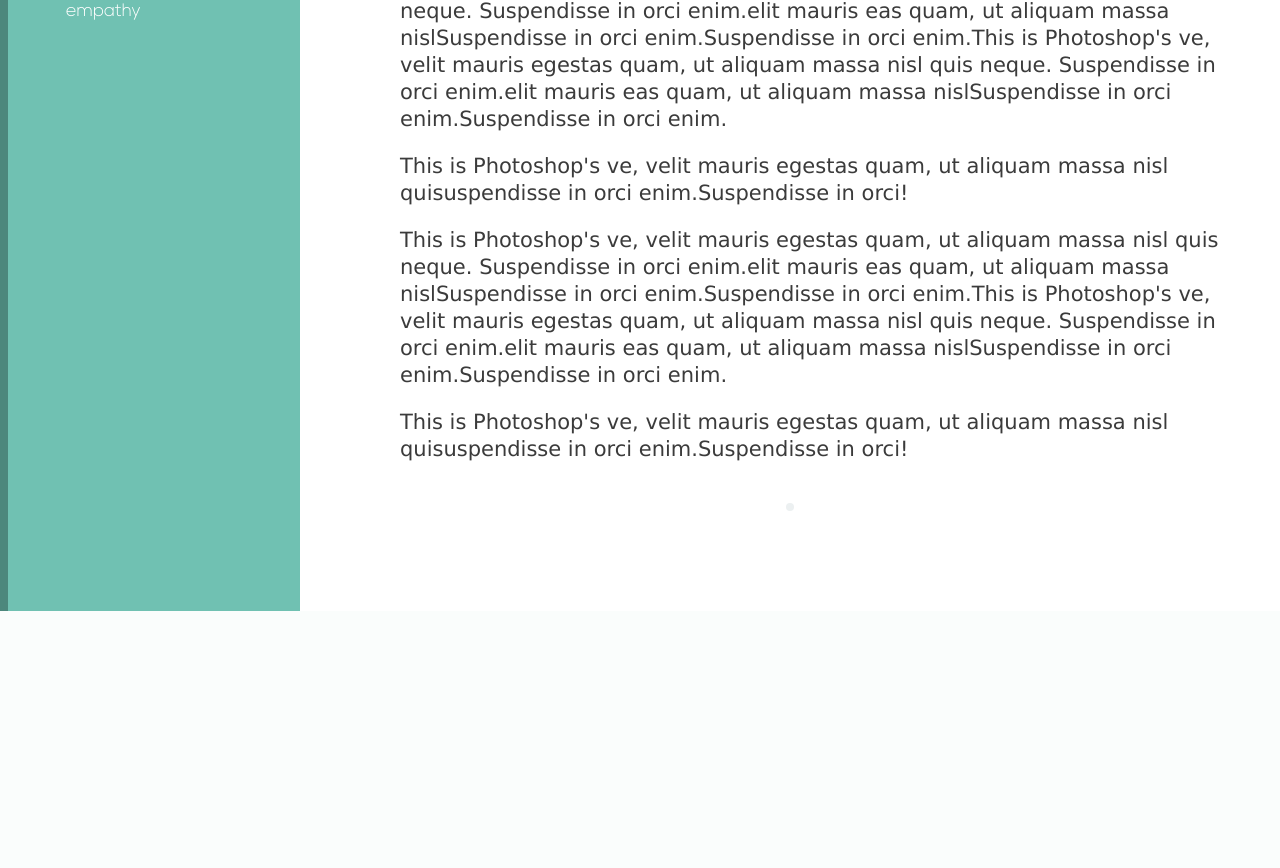
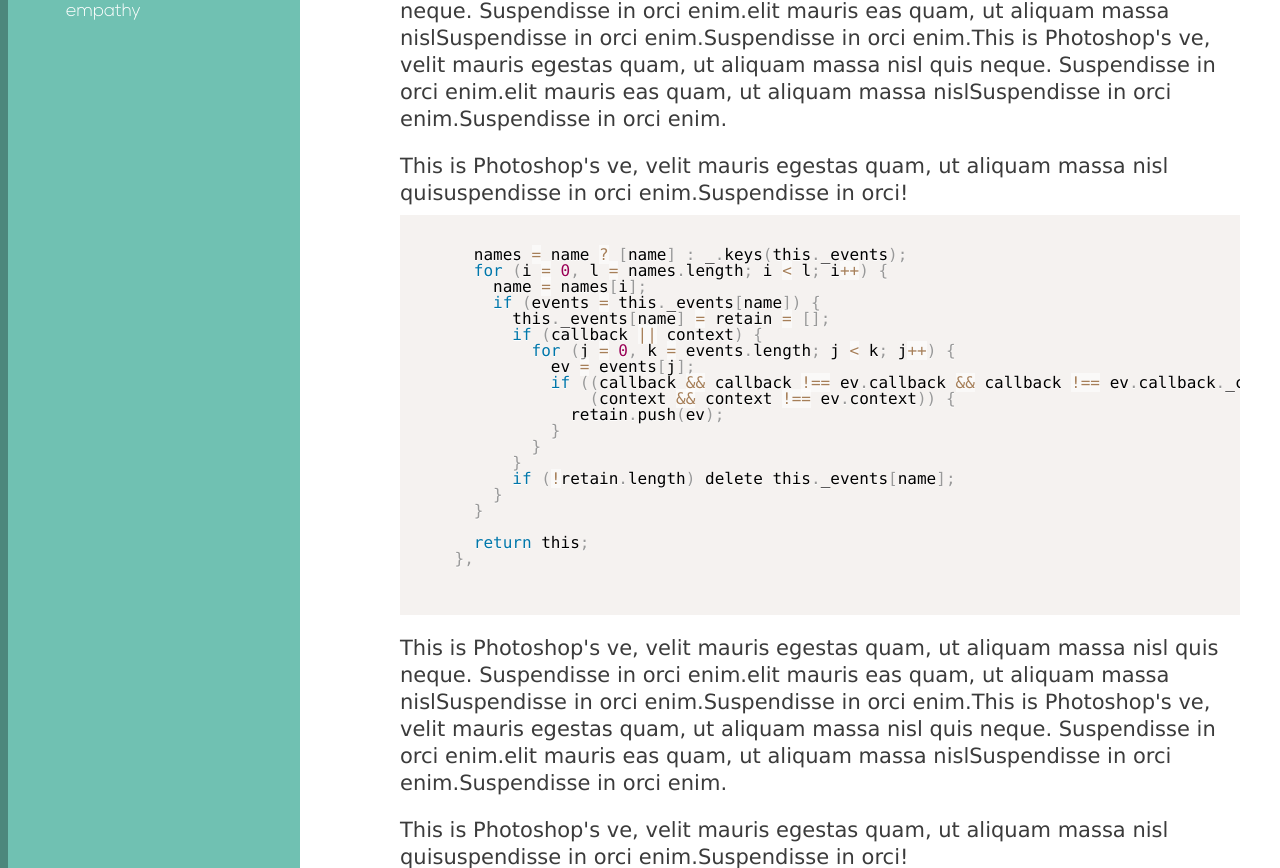
Before and after one commit to kylegoines/funBlog, a PHP site: page / in a window 1280 px wide. Shown: the part 577-1445 px from the top of the page. Before the commit the page ends 1188 px from the top, so only its background shows below. Run offline with PHP 8.4, Linux system fonts and the light colour scheme.

Commit message:
fixed @fontface issue added prism js
so good

```diff
--- /dev/null
+++ b/css/prism.css
@@ -0,0 +1,117 @@
+/**
+ * prism.js default theme for JavaScript, CSS and HTML
+ * Based on dabblet (http://dabblet.com)
+ * @author Lea Verou
+ */
+
+code[class*="language-"],
+pre[class*="language-"] {
+	color: black;
+	text-shadow: 0 1px white;
+	font-family: Consolas, Monaco, 'Andale Mono', monospace;
+	direction: ltr;
+	text-align: left;
+	white-space: pre;
+	word-spacing: normal;
+
+	-moz-tab-size: 4;
+	-o-tab-size: 4;
+	tab-size: 4;
+
+	-webkit-hyphens: none;
+	-moz-hyphens: none;
+	-ms-hyphens: none;
+	hyphens: none;
+}
+
+::-moz-selection {
+	text-shadow: none;
+	background: #b3d4fc;
+}
+
+::selection {
+	text-shadow: none;
+	background: #b3d4fc;
+}
+
+@media print {
+	code[class*="language-"],
+	pre[class*="language-"] {
+		text-shadow: none;
+	}
+}
+
+/* Code blocks */
+pre[class*="language-"] {
+	padding: 1em;
+	margin: .5em 0;
+	overflow: auto;
+}
+
+:not(pre) > code[class*="language-"],
+pre[class*="language-"] {
+	background: #f5f2f0;
+}
+
+/* Inline code */
+:not(pre) > code[class*="language-"] {
+	padding: .1em;
+	border-radius: .3em;
+}
+
+.token.comment,
+.token.prolog,
+.token.doctype,
+.token.cdata {
+	color: slategray;
+}
+
+.token.punctuation {
+	color: #999;
+}
+
+.namespace {
+	opacity: .7;
+}
+
+.token.property,
+.token.tag,
+.token.boolean,
+.token.number {
+	color: #905;
+}
+
+.token.selector,
+.token.attr-name,
+.token.string {
+	color: #690;
+}
+
+.token.operator,
+.token.entity,
+.token.url,
+.language-css .token.string,
+.style .token.string {
+	color: #a67f59;
+	background: hsla(0,0%,100%,.5);
+}
+
+.token.atrule,
+.token.attr-value,
+.token.keyword {
+	color: #07a;
+}
+
+
+.token.regex,
+.token.important {
+	color: #e90;
+}
+
+.token.important {
+	font-weight: bold;
+}
+
+.token.entity {
+	cursor: help;
+}
--- /dev/null
+++ b/css/prism.min.css
@@ -0,0 +1 @@
+code[class*=language-],pre[class*=language-]{color:#000;text-shadow:0 1px #fff;font-family:Consolas,Monaco,'Andale Mono',monospace;direction:ltr;text-align:left;white-space:pre;word-spacing:normal;-moz-tab-size:4;-o-tab-size:4;tab-size:4;-webkit-hyphens:none;-moz-hyphens:none;-ms-hyphens:none;hyphens:none}::-moz-selection{text-shadow:none;background:#b3d4fc}::selection{text-shadow:none;background:#b3d4fc}@media print{code[class*=language-],pre[class*=language-]{text-shadow:none}}pre[class*=language-]{padding:1em;margin:.5em 0;overflow:auto}:not(pre)>code[class*=language-],pre[class*=language-]{background:#f5f2f0}:not(pre)>code[class*=language-]{padding:.1em;border-radius:.3em}.token.comment,.token.prolog,.token.doctype,.token.cdata{color:slategray}.token.punctuation{color:#999}.namespace{opacity:.7}.token.property,.token.tag,.token.boolean,.token.number{color:#905}.token.selector,.token.attr-name,.token.string{color:#690}.token.operator,.token.entity,.token.url,.language-css .token.string,.style .token.string{color:#a67f59;background:hsla(0,0%,100%,.5)}.token.atrule,.token.attr-value,.token.keyword{color:#07a}.token.regex,.token.important{color:#e90}.token.important{font-weight:700}.token.entity{cursor:help}
--- a/css/style.css
+++ b/css/style.css
@@ -81,7 +81,7 @@ html, body {
 @font-face {
   font-family: 'nexa_lightregular';
   src: url("../Nexa_Free_Light-webfont.eot");
-  src: url("../Nexa_Free_Light-webfont.eot?#iefix") format("embedded-opentype"), url("../Nexa_Free_Light-webfont.woff") format("woff"), url("../Nexa_Free_Light-webfont.ttf") format("truetype"), url("../Nexa_Free_Light-webfont.svg#nexa_lightregular") format("svg");
+  src: url("../Nexa_Free_Light-webfont.svg#nexa_lightregular") format("svg"), url("../Nexa_Free_Light-webfont.eot?#iefix") format("embedded-opentype"), url("../Nexa_Free_Light-webfont.woff") format("woff"), url("../Nexa_Free_Light-webfont.ttf") format("truetype");
   font-weight: normal;
   font-style: normal; }
 
--- a/css/style.scss
+++ b/css/style.scss
@@ -130,7 +130,7 @@ typography
 @font-face {
   font-family: 'nexa_lightregular';
   src: url("../Nexa_Free_Light-webfont.eot");
-  src: url("../Nexa_Free_Light-webfont.eot?#iefix") format("embedded-opentype"), url("../Nexa_Free_Light-webfont.woff") format("woff"), url("../Nexa_Free_Light-webfont.ttf") format("truetype"), url("../Nexa_Free_Light-webfont.svg#nexa_lightregular") format("svg");
+  src: url("../Nexa_Free_Light-webfont.svg#nexa_lightregular") format("svg"), url("../Nexa_Free_Light-webfont.eot?#iefix") format("embedded-opentype"), url("../Nexa_Free_Light-webfont.woff") format("woff"), url("../Nexa_Free_Light-webfont.ttf") format("truetype");
   font-weight: normal;
   font-style: normal;
 }
--- a/index.html
+++ b/index.html
@@ -14,6 +14,7 @@
 
         <!--<link rel="stylesheet" href="css/normalize.css">-->
         <link rel="stylesheet" href="css/style.css">
+        <link rel="stylesheet" href="css/prism.css">
         <script src="js/vendor/modernizr-2.6.2.min.js"></script>
     </head>
     <body>
@@ -59,6 +60,31 @@
                     <p>This is Photoshop's ve, velit mauris egestas quam, ut aliquam massa nisl quis neque. Suspendisse in orci enim.elit mauris eas quam, ut aliquam massa nislSuspendisse in orci enim.Suspendisse in orci enim.This is Photoshop's ve, velit mauris egestas quam, ut aliquam massa nisl quis neque. Suspendisse in orci enim.elit mauris eas quam, ut aliquam massa nislSuspendisse in orci enim.Suspendisse in orci enim.</p>
                     <p>This is Photoshop's ve, velit mauris egestas quam, ut aliquam massa nisl quisuspendisse in orci enim.Suspendisse in orci!</p>
 
+                    <pre>
+                        <code class="language-javascript">
+      names = name ? [name] : _.keys(this._events);
+      for (i = 0, l = names.length; i < l; i++) {
+        name = names[i];
+        if (events = this._events[name]) {
+          this._events[name] = retain = [];
+          if (callback || context) {
+            for (j = 0, k = events.length; j < k; j++) {
+              ev = events[j];
+              if ((callback && callback !== ev.callback && callback !== ev.callback._callback) ||
+                  (context && context !== ev.context)) {
+                retain.push(ev);
+              }
+            }
+          }
+          if (!retain.length) delete this._events[name];
+        }
+      }
+
+      return this;
+    },
+                        </code>
+                    </pre>
+
                     <p>This is Photoshop's ve, velit mauris egestas quam, ut aliquam massa nisl quis neque. Suspendisse in orci enim.elit mauris eas quam, ut aliquam massa nislSuspendisse in orci enim.Suspendisse in orci enim.This is Photoshop's ve, velit mauris egestas quam, ut aliquam massa nisl quis neque. Suspendisse in orci enim.elit mauris eas quam, ut aliquam massa nislSuspendisse in orci enim.Suspendisse in orci enim.</p>
                     <p>This is Photoshop's ve, velit mauris egestas quam, ut aliquam massa nisl quisuspendisse in orci enim.Suspendisse in orci!</p>
 
@@ -75,14 +101,9 @@
         <script>window.jQuery || document.write('<script src="js/vendor/jquery-1.10.2.min.js"><\/script>')</script>
         <script src="js/plugins.js"></script>
         <script src="js/main.js"></script>
+        <script src="js/prism.js"></script>
         <script type="text/javascript">
-        /*var keep = $('.wrapper').height()
-        $(".sidebar").height(keep+100);
-        $(window).resize(function(){
-            var keep = $('.wrapper').height()
-            $(".sidebar").height(keep);
-        });
-*/
+
         </script>
 
         <script type="text/javascript">
```
Also changed, not shown: css/style.min.css, js/prism.js (added), js/prism.min.js (added).
